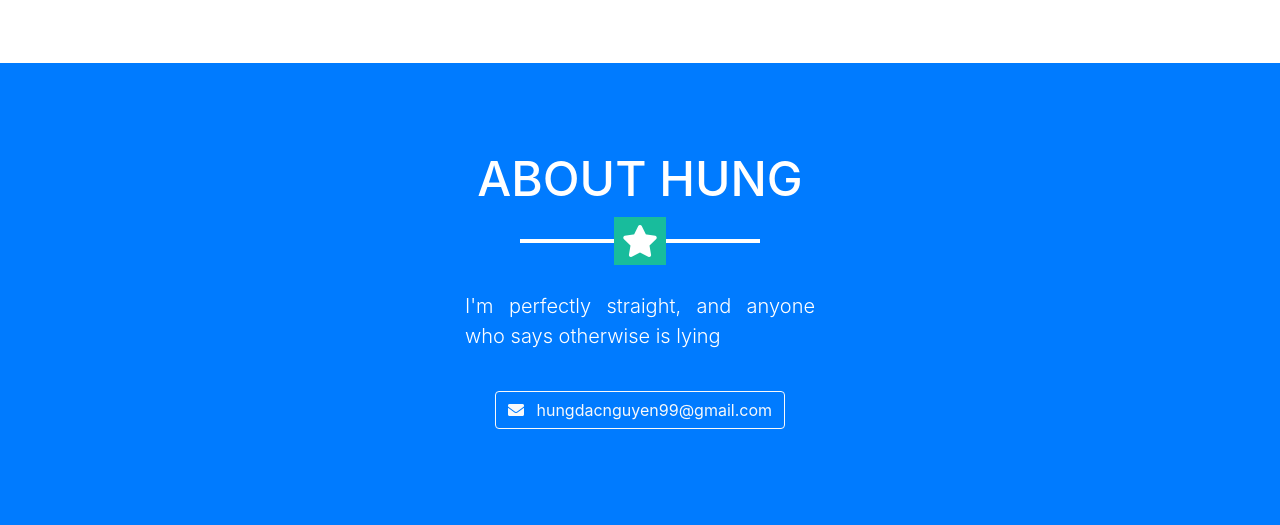
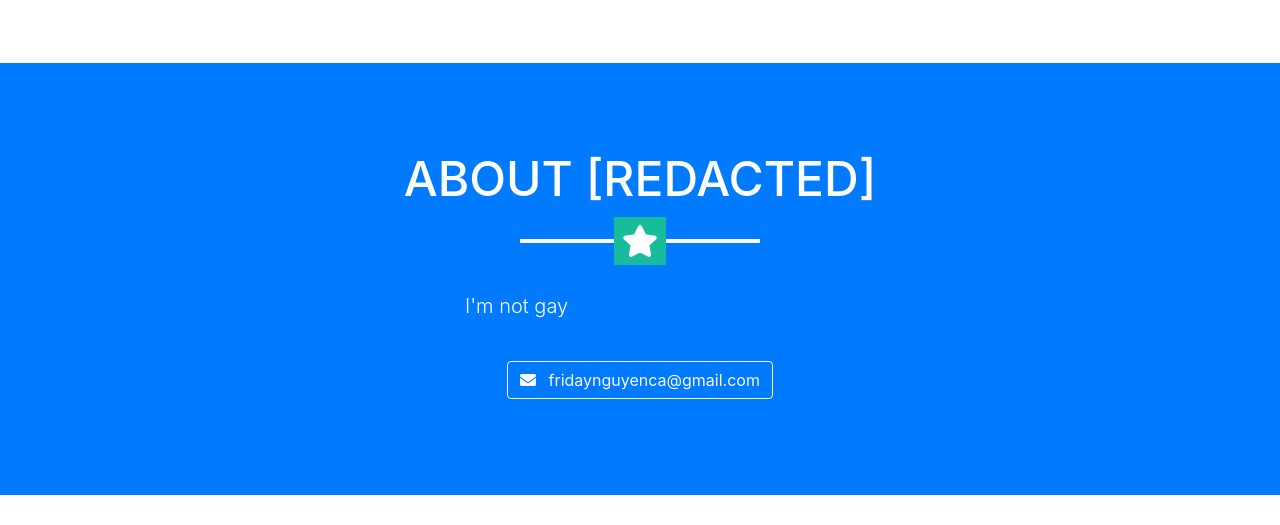
Before and after one commit to FridayNguyen/FridayNguyen.github.io, a website with bundled scripts: page index.html in a window 1280 px wide. Shown: the part 1178-1703 px from the top of the page. After the commit the page ends 1673 px from the top, so only its background shows below. Built offline with nearby package versions, Linux system fonts and the light colour scheme.

Commit message:
Update index.html

```diff
--- a/index.html
+++ b/index.html
@@ -63,7 +63,7 @@
     <!-- Header -->
     <header class="masthead bg-primary text-white text-center">
       <div class="container">
-        <h1 class="text-uppercase mb-0">HUNG DAC NGUYEN</h1>
+        <h1 class="text-uppercase mb-0">friday</h1>
       </div>
     </header>
 
@@ -156,17 +156,17 @@
     <!-- About Section -->
     <section class="bg-primary text-white mb-0" id="about">
       <div class="container">
-        <h2 class="text-center text-uppercase text-white">About HUNG</h2>
+        <h2 class="text-center text-uppercase text-white">About [REDACTED]</h2>
         <hr class="star-light mb-5">
         <div class="row">
           <div class="col-lg-4 mx-auto text-justify">
-            <p class="lead">I'm perfectly straight, and anyone who says otherwise is lying</p>
+            <p class="lead">I'm not gay</p>
           </div>
         </div>
         <div class="text-center mt-4">
           <a href = "mailto: fridaynguyen99@gmail.com" class="btn btn-xl btn-outline-light" href="#">
             <i class="fas fa-envelope mr-2"></i>
-            hungdacnguyen99@gmail.com
+            fridaynguyenca@gmail.com
           </a>
         </div>
       </div>
```
